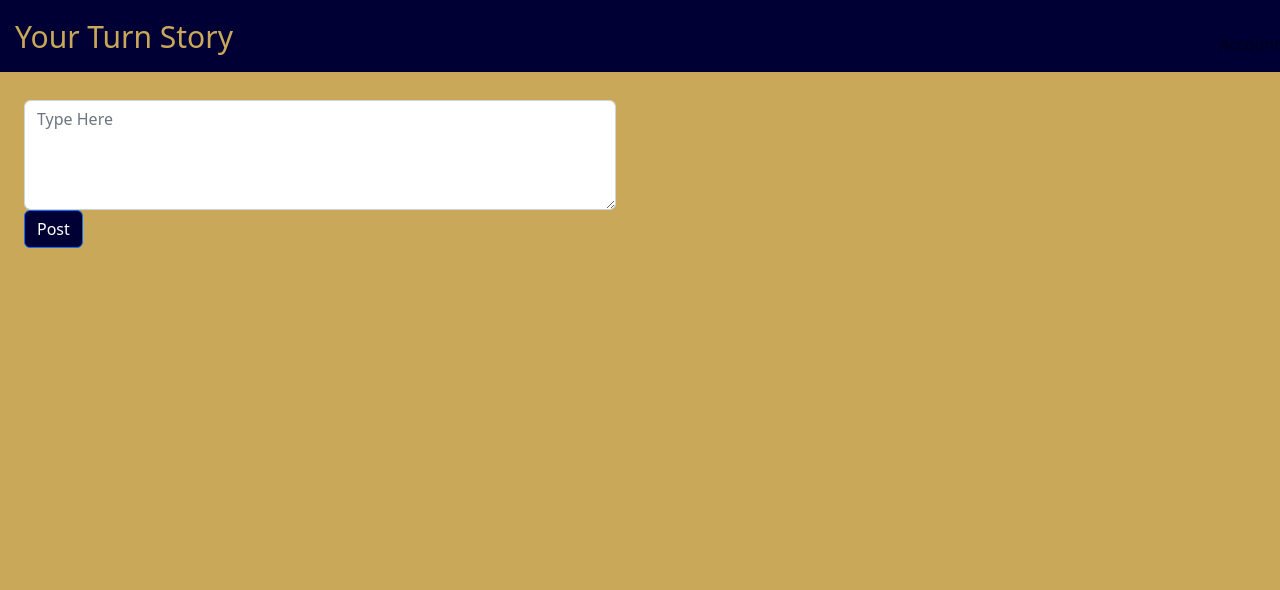
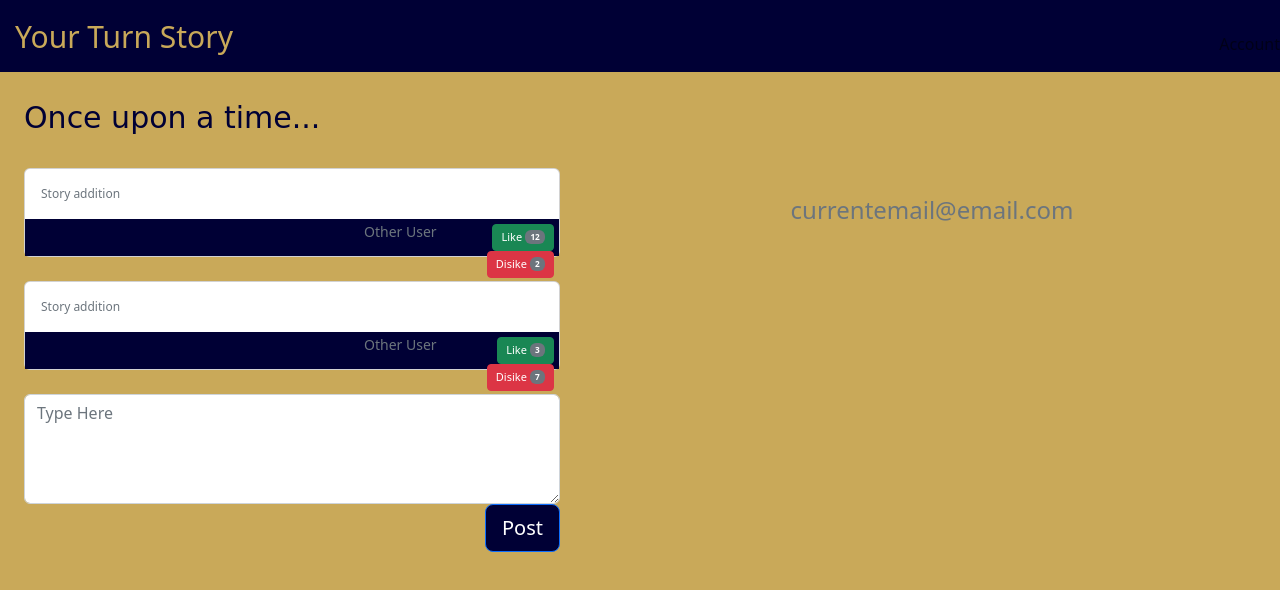
Before and after one commit to MonkeyMan123476/startup, a plain HTML site: page home.html in a window 1280 px wide. Drawn offline with nearby package versions, Linux system fonts and the light colour scheme; a web font is replaced by a local one.

Commit message:
Designed cards for previous posts, renamed home file to be index.html

```diff
--- a/home.html
+++ b/home.html
@@ -9,6 +9,9 @@
           integrity="sha384-rbsA2VBKQhggwzxH7pPCaAqO46MgnOM80zW1RWuH61DGLwZJEdK2Kadq2F9CUG65"
           crossorigin="anonymous"
         />
+        <style>
+            @import url('https://fonts.googleapis.com/css2?family=Freehand&display=swap');
+        </style>
     </head>
 
     <body class="text-muted">
@@ -16,26 +19,55 @@
             <nav class="navbar fixed-top navbar-light" style="background-color:#000035">
                 <a class="navbar-brand" href="">Your Turn Story</a>
                 <menu class="navbar-nav">
-                    <li class="nav-item"><a class="nav-link" href="login.html">Account</a></li>
+                    <li class="nav-item"><a class="nav-link" href="index.html">Account</a></li>
                 </menu>
             </nav>
         </header>
 
         <main>
-
             <div class="display">
+                <h3>Once upon a time...</h3>
+                <!--Previous Posts-->
+                <div class="prev-post">
+                    <div class="card">
+                        <div class="card-body">
+                            <p class="card-text">Story addition</p>
+                        </div>
+                        <div class="buttons">
+                            <h5 class="card-title">Other User</h5>
+                            <div class="likes">
+                                <button type="button" class="btn btn-sm btn-success">Like <span class="badge bg-secondary">12</span></button>
+                                <button type="button" class="btn btn-sm btn-danger">Disike <span class="badge bg-secondary">2</span></button>
+                            </div>
+                        </div>
+                    </div>
+                </div>
+                <div class="prev-post">
+                    <div class="card">
+                        <div class="card-body">
+                            <p class="card-text">Story addition</p>
+                        </div>
+                        <div class="buttons">
+                            <h5 class="card-title">Other User</h5>
+                            <div class="likes">
+                                <button type="button" class="btn btn-sm btn-success">Like <span class="badge bg-secondary">3</span></button>
+                                <button type="button" class="btn btn-sm btn-danger">Disike <span class="badge bg-secondary">7</span></button>
+                            </div>
+                        </div>
+                    </div>
+                </div>
 
 
                 <!--Story Post Entry-->
                 <div class="form-group">
                     <textarea rows="4" class="form-control" placeholder="Type Here"
                     minlength="75" maxlength="250"></textarea>
-                    <button type="submit" class="btn btn-primary">Post</button>
+                    <button type="submit" class="btn btn-lg btn-primary">Post</button>
                 </div>
             </div>
 
             <div class="account">
-
+                <h4>currentemail@email.com</h4>
             </div>
         </main>
 
--- a/main.css
+++ b/main.css
@@ -27,11 +27,69 @@ main {
     padding-left: 1.5em;
     padding-right: 1.5em;
     flex: 1;
+    text-align: right;
+}
+
+
+h3 {
+    text-align:left;
+    color:#000035;
+    font-family: 'Freehand', cursive;
+    font-size: 30px !important;
+    padding-bottom:0.8em;
+}
+
+h4 {
+    padding-top:4em;
+    text-align: center;
+}
+
+.logout {
+
+}
+
+.prev-post {
+    padding-bottom: 1.5em;
+}
+
+.card-body {
+    text-align: left;
+}
+
+.card-title {
+    flex:3.5;
+    font-size: 14px;
+}
+
+.card-text {
+    font-size: 12px ;
+}
+
+.btn-success {
+    font-size: 11px !important;
+}
+
+.btn-danger {
+    font-size: 11px !important;
+}
+
+.buttons {
+    height: 37px;
+    display:flex;
+    background-color:#000035;
+    text-align: right;
+    padding-top: 0.3em;
+    padding-right: 0.3em;
+    padding-bottom: 0.3em;
+}
+
+.likes {
+    flex: 1
 }
 
 .account {
-    padding-left: 1.5em;
-    padding-right: 1.5em;
+    padding-left: 5em;
+    padding-right: 5em;
     flex: 1;
 }
 
```
Also changed, not shown: login.html (deleted, +0 -53 lines).
